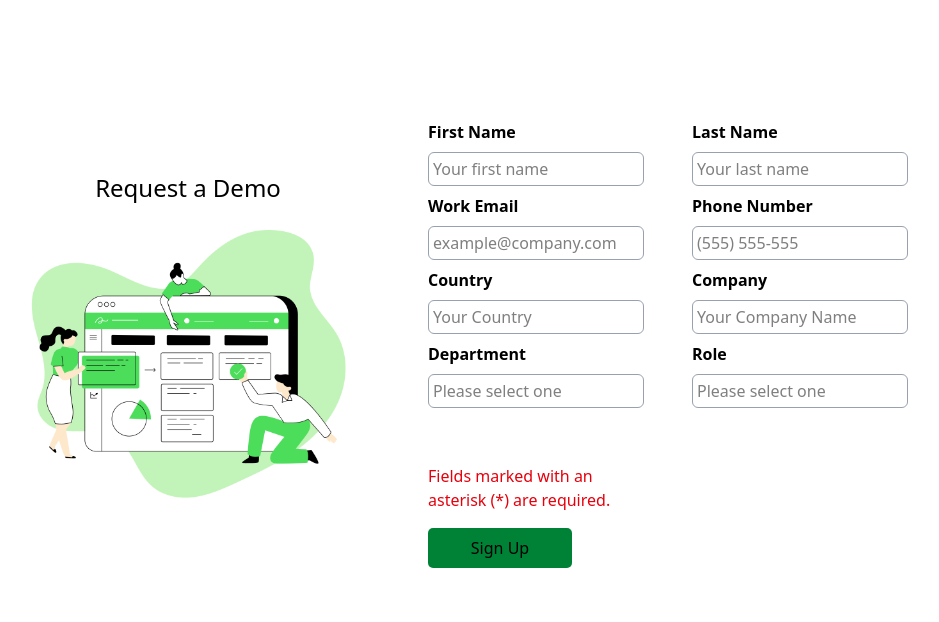
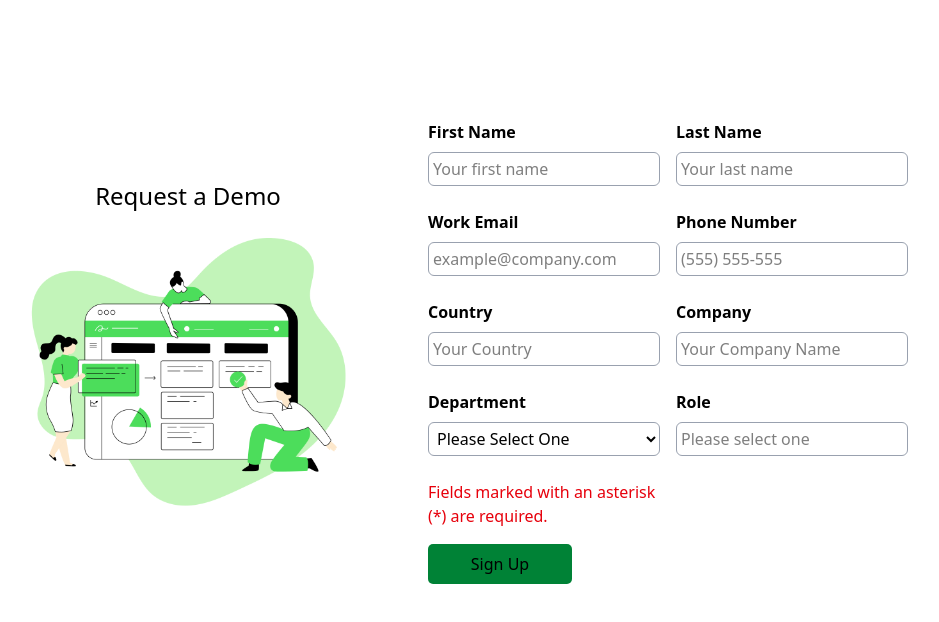
Before and after one commit to notEllayh/Greenie-web, a plain HTML site: page requestDemo.html in a window 1280 px wide. Shown: the whole page, without its empty margins (212-1151 px from the left). Drawn offline with nearby package versions, Linux system fonts and the light colour scheme.

Commit message:
minor update with swiper js example commented

```diff
--- a/requestDemo.html
+++ b/requestDemo.html
@@ -16,6 +16,10 @@
       integrity="sha512-SfTiTlX6kk+qitfevl/7LibUOeJWlt9rbyDn92a1DqWOw9vWG2MFoays0sgObmWazO5BQPiFucnnEAjpAB+/Sw=="
       crossorigin="anonymous"
       referrerpolicy="no-referrer"
+    />
+    <link
+      rel="stylesheet"
+      href="https://cdn.jsdelivr.net/npm/swiper@12/swiper-bundle.min.css"
     />
     <title>Greenie Web</title>
   </head>
@@ -69,11 +73,7 @@
     </aside>
     -->
 
-
-    <hr class="mt-5 md:hidden">
-
-
-
+    <hr class="mt-5 md:hidden" />
 
     <!-- Request Demo -->
     <section>
@@ -89,7 +89,7 @@
           />
         </div>
 
-        <form action="" class="grid md:grid-cols-2 md:gap-12 justify-center">
+        <form action="" class="grid md:grid-cols-2 md:gap-4 justify-center">
           <div>
             <label for="name" class="font-bold block">First Name</label>
             <input
@@ -98,34 +98,6 @@
               name="firstname"
               placeholder="Your first name"
               required
-              class="border border-gray-400 w-full my-2 p-1 rounded-[6px]"
-            />
-
-            <label for="email" class="font-bold block">Work Email</label>
-            <input
-              type="email"
-              id="email"
-              name="email"
-              placeholder="example@company.com"
-              required
-              class="border border-gray-400 my-2 w-full p-1 rounded-[6px]"
-            />
-
-            <label for="country" class="font-bold block">Country</label>
-            <input
-              type="name"
-              id="country"
-              name="country"
-              placeholder="Your Country"
-              class="border border-gray-400 w-full my-2 p-1 rounded-[6px]"
-            />
-
-            <label for="department" class="font-bold block">Department</label>
-            <input
-              type="name"
-              id="department"
-              name="department"
-              placeholder="Please select one"
               class="border border-gray-400 w-full my-2 p-1 rounded-[6px]"
             />
           </div>
@@ -139,7 +111,19 @@
               placeholder="Your last name"
               class="border border-gray-400 my-2 w-full p-1 rounded-[6px]"
             />
-
+          </div>
+          <div>
+            <label for="email" class="font-bold block">Work Email</label>
+            <input
+              type="email"
+              id="email"
+              name="email"
+              placeholder="example@company.com"
+              required
+              class="border border-gray-400 my-2 w-full p-1 rounded-[6px]"
+            />
+          </div>
+          <div>
             <label for="phone" class="font-bold block">Phone Number</label>
             <input
               type="tel"
@@ -148,20 +132,49 @@
               placeholder="(555) 555-555"
               class="border border-gray-400 w-full my-2 p-1 rounded-[6px]"
             />
-
+          </div>
+          <div>
+            <label for="country" class="font-bold block">Country</label>
+            <input
+              type="text"
+              id="country"
+              name="country"
+              placeholder="Your Country"
+              class="border border-gray-400 w-full my-2 p-1 rounded-[6px]"
+            />
+          </div>
+          <div>
             <label for="company" class="font-bold block">Company</label>
             <input
-              type="name"
+              type="text"
               id="company"
               name="company"
               placeholder="Your Company Name"
               required
               class="border border-gray-400 my-2 w-full p-1 rounded-[6px]"
             />
+          </div>
+          <div>
+            <label for="department" class="font-bold block">Department</label>
+            <select
+              name=""
+              id=""
+              class="border border-gray-400 w-full my-2 p-1 rounded-[6px]"
+            >
+              <option value="Please click to choose" disabled selected>
+                Please Select One
+              </option>
+              <option value="volvo">Volvo</option>
+              <option value="saab">Saab</option>
+              <option value="fiat">Fiat</option>
+              <option value="audi">Audi</option>
+            </select>
+          </div>
 
+          <div>
             <label for="role" class="font-bold block">Role</label>
             <input
-              type="name"
+              type="text"
               id="role"
               name="role"
               placeholder="Please select one"
@@ -183,7 +196,63 @@
       </div>
     </section>
 
+    <!-- Slider main container -->
+    <!-- <div class="swiper"> -->
+      <!-- Additional required wrapper -->
+      <!-- <div class="swiper-wrapper"> -->
+        <!-- Slides -->
+        <!-- <div class="swiper-slide">
+          <img src="./Images/about us greenie.png" alt="" class="w-80" />
+        </div>
+        <div class="swiper-slide">
+          <img src="./Images/cargo-ship.png" alt="" class="w-80" />
+        </div>
+        <div class="swiper-slide">
+          <img src="./Images/eco-world.png" alt="" class="w-80" />
+        </div>
+        ...
+      </div> -->
+      <!-- If we need pagination -->
+      <!-- <div class="swiper-pagination"></div> -->
+
+      <!-- If we need navigation buttons -->
+      <!-- <div class="swiper-button-prev"></div>
+      <div class="swiper-button-next"></div> -->
+
+      <!-- If we need scrollbar -->
+      <!-- <div class="swiper-scrollbar"></div> -->
+    </div>
+
+    <script src="requestDemo.js"></script>
     <script src="https://unpkg.com/aos@2.3.1/dist/aos.js"></script>
-    <script src="requestDemo.js"></script>
+    <script src="https://cdn.jsdelivr.net/npm/swiper@12/swiper-bundle.min.js"></script>
+
+    <!-- <script>
+      const swiper = new Swiper(".swiper", {
+        // Optional parameters
+        direction: "horizontal",
+        loop: true,
+        autoplay: {
+          delay: 500,
+          disableOnInteraction: false,
+        },
+
+        // If we need pagination
+        pagination: {
+          el: ".swiper-pagination",
+        },
+
+        // Navigation arrows
+        navigation: {
+          nextEl: ".swiper-button-next",
+          prevEl: ".swiper-button-prev",
+        },
+
+        // And if we need scrollbar
+        scrollbar: {
+          el: ".swiper-scrollbar",
+        },
+      });
+    </script> -->
   </body>
 </html>
```
